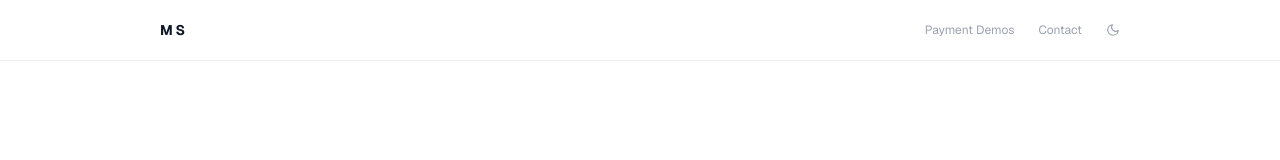
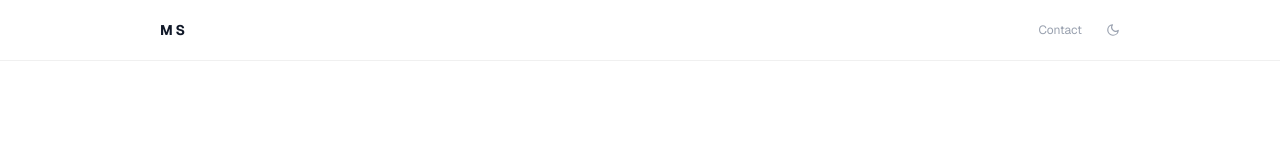
Before and after one commit to dev-slater/personal-site, a Next.js app: page / in a window 1280 px wide. Shown: the top 160 px of the page. Built offline with nearby package versions, Linux system fonts and the light colour scheme.

Commit message:
Hide payment demos tab from home page nav

```diff
--- a/app/page.tsx
+++ b/app/page.tsx
@@ -4,7 +4,7 @@ import { SocialLinks } from "@/components/SocialLinks";
 export default function Home() {
   return (
     <div className="flex flex-col min-h-screen font-[family-name:var(--font-geist-sans)]">
-      <Header />
+      <Header showPaymentDemos={false} />
 
       <main className="flex flex-1 flex-col items-start justify-center px-8 py-32 mx-auto w-full max-w-5xl">
         <div className="max-w-2xl">
```
